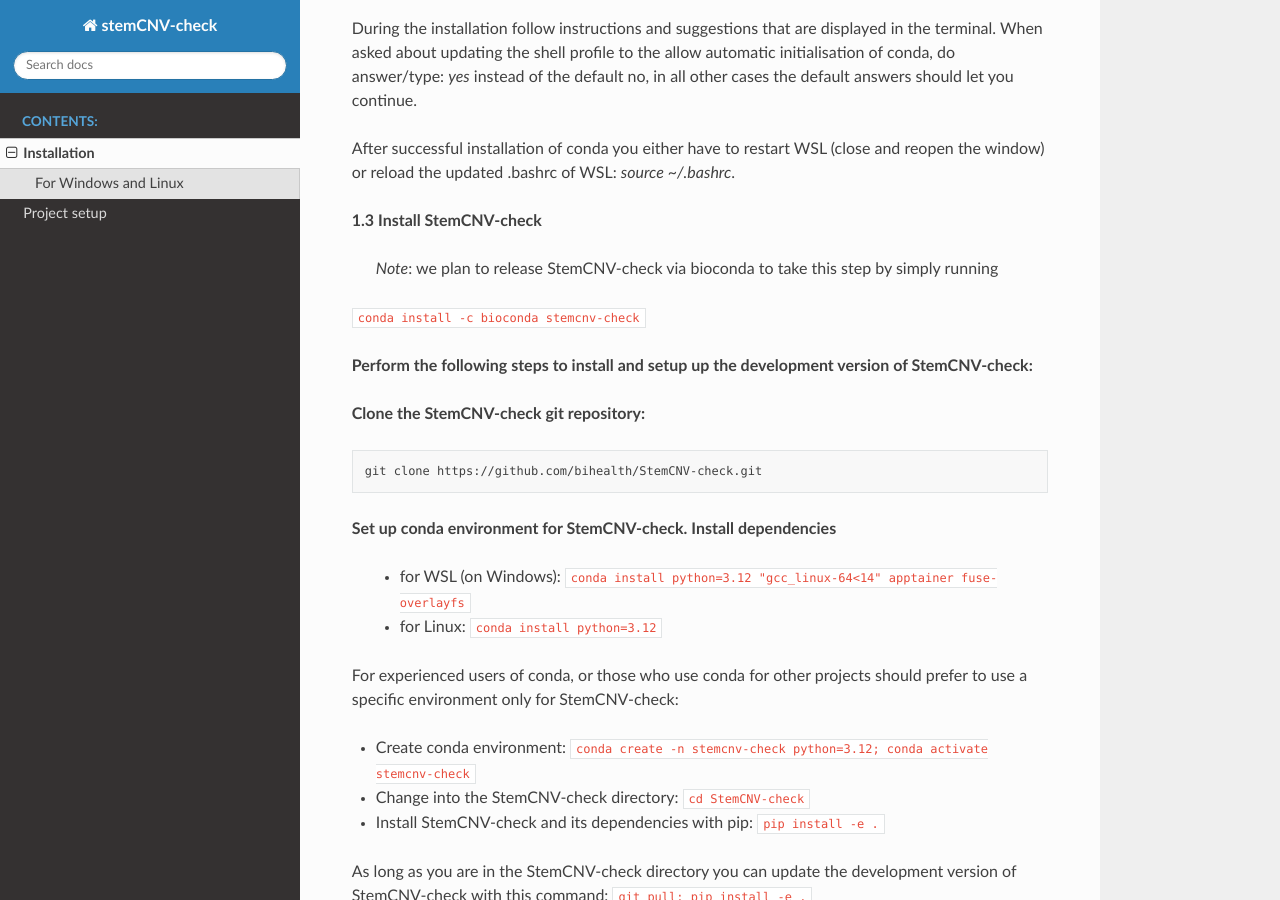
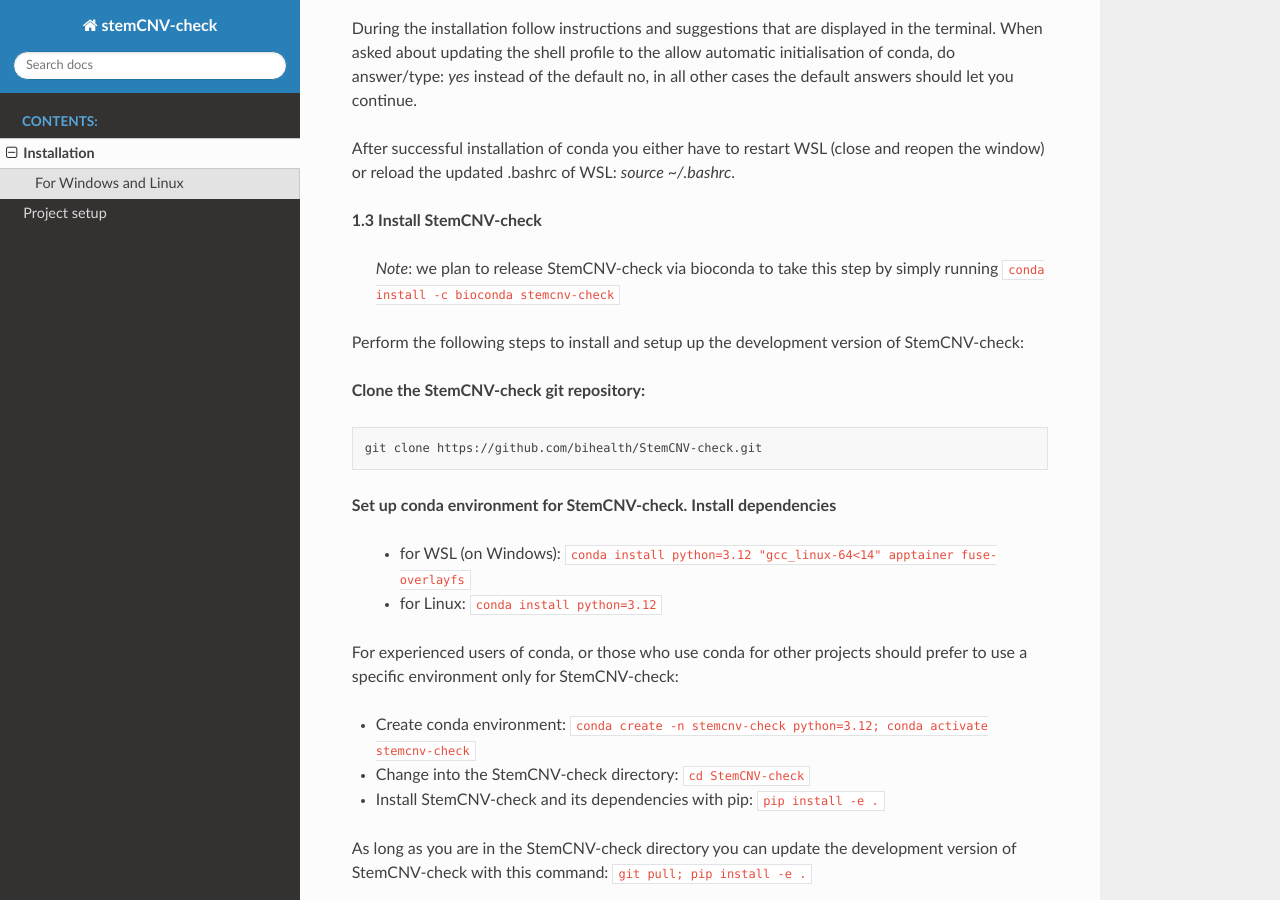
Before and after one commit to icalledmyselfmoon/stemCNV_check_Read_the_docs, a Sphinx documentation site: the page built from source/installation.rst, in a window 1280 px wide and 900 px high, scrolled down 1003 px. Built offline with Sphinx 7.4.7 and the Read the Docs theme 3.1.0, drawn with Linux system fonts in a browser that asks for light colours.

```diff
--- a/source/installation.rst
+++ b/source/installation.rst
@@ -47,10 +47,9 @@ After successful installation of conda you either have to restart WSL (close and
 
 **1.3 Install StemCNV-check**
 
- *Note*: we plan to release StemCNV-check via bioconda to take this step by simply running
-``conda install -c bioconda stemcnv-check``
+ *Note*: we plan to release StemCNV-check via bioconda to take this step by simply running  ``conda install -c bioconda stemcnv-check``
 
-**Perform the following steps to install and setup up the development version of StemCNV-check:**
+Perform the following steps to install and setup up the development version of StemCNV-check:
 
 **Clone the StemCNV-check git repository:**
 
```
